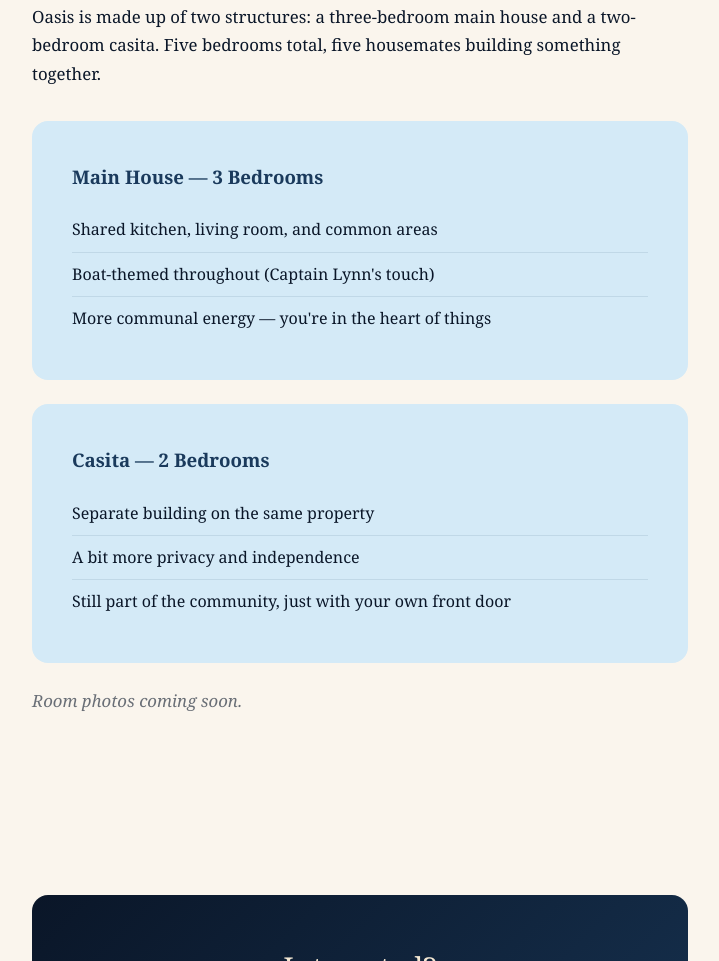
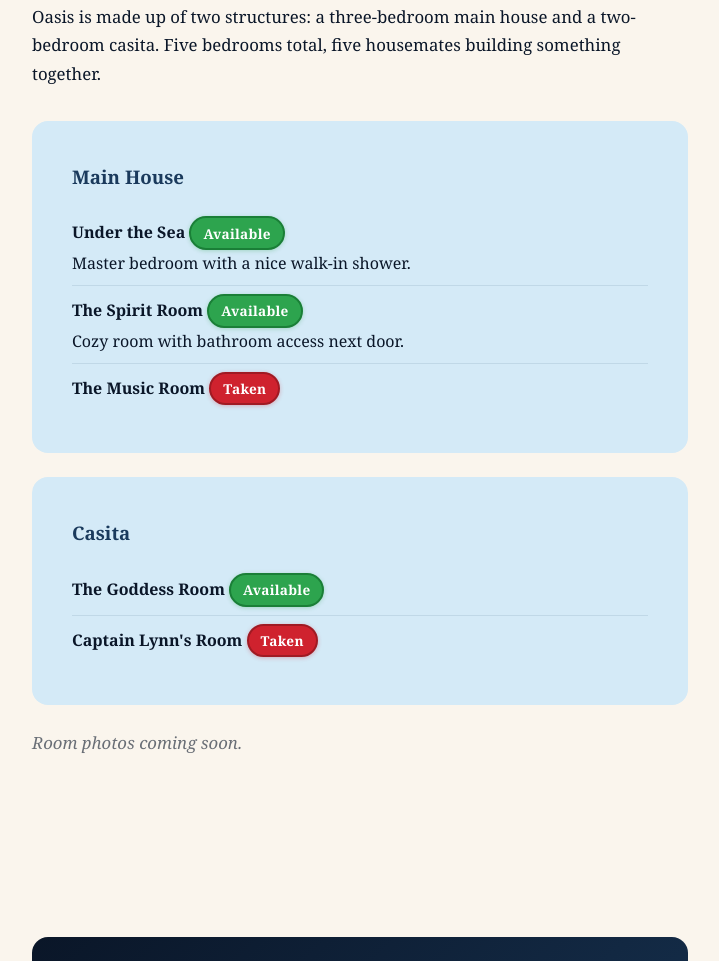
Before and after one commit to sloganking/oasis, a plain HTML site: page index.html in a window 1280 px wide. Shown: the part 3072-4033 px from the top of the page, without its empty margins (280-999 px from the left). Drawn offline with Linux system fonts and the light colour scheme.

Commit message:
Room availability

```diff
--- a/index.html
+++ b/index.html
@@ -165,6 +165,30 @@
             border-bottom: none;
         }
 
+        .room-status {
+            display: inline-block;
+            padding: 0.2rem 0.75rem;
+            border-radius: 20px;
+            font-size: 0.85rem;
+            font-style: normal;
+            font-weight: 700;
+            letter-spacing: 0.02em;
+        }
+
+        .room-available {
+            background: #2da44e;
+            color: #ffffff;
+            border: 2px solid #1a7f37;
+            box-shadow: 0 1px 4px rgba(45, 164, 78, 0.3);
+        }
+
+        .room-taken {
+            background: #cf222e;
+            color: #ffffff;
+            border: 2px solid #a01a23;
+            box-shadow: 0 1px 4px rgba(207, 34, 46, 0.3);
+        }
+
         .contact-section {
             text-align: center;
             background: linear-gradient(135deg, var(--ocean-deep), var(--ocean-mid));
@@ -288,19 +312,18 @@
         casita. Five bedrooms total, five housemates building something together.
     </p>
     <div class="rooms-section">
-        <h3>Main House — 3 Bedrooms</h3>
+        <h3>Main House</h3>
         <ul>
-            <li>Shared kitchen, living room, and common areas</li>
-            <li>Boat-themed throughout (Captain Lynn's touch)</li>
-            <li>More communal energy — you're in the heart of things</li>
+            <li><strong>Under the Sea</strong> <span class="room-status room-available">Available</span><br>Master bedroom with a nice walk-in shower.</li>
+            <li><strong>The Spirit Room</strong> <span class="room-status room-available">Available</span><br>Cozy room with bathroom access next door.</li>
+            <li><strong>The Music Room</strong> <span class="room-status room-taken">Taken</span></li>
         </ul>
     </div>
     <div class="rooms-section" style="margin-top: 1.5rem;">
-        <h3>Casita — 2 Bedrooms</h3>
+        <h3>Casita</h3>
         <ul>
-            <li>Separate building on the same property</li>
-            <li>A bit more privacy and independence</li>
-            <li>Still part of the community, just with your own front door</li>
+            <li><strong>The Goddess Room</strong> <span class="room-status room-available">Available</span></li>
+            <li><strong>Captain Lynn's Room</strong> <span class="room-status room-taken">Taken</span></li>
         </ul>
     </div>
     <p style="margin-top: 1.5rem; font-style: italic; opacity: 0.6;">
```
